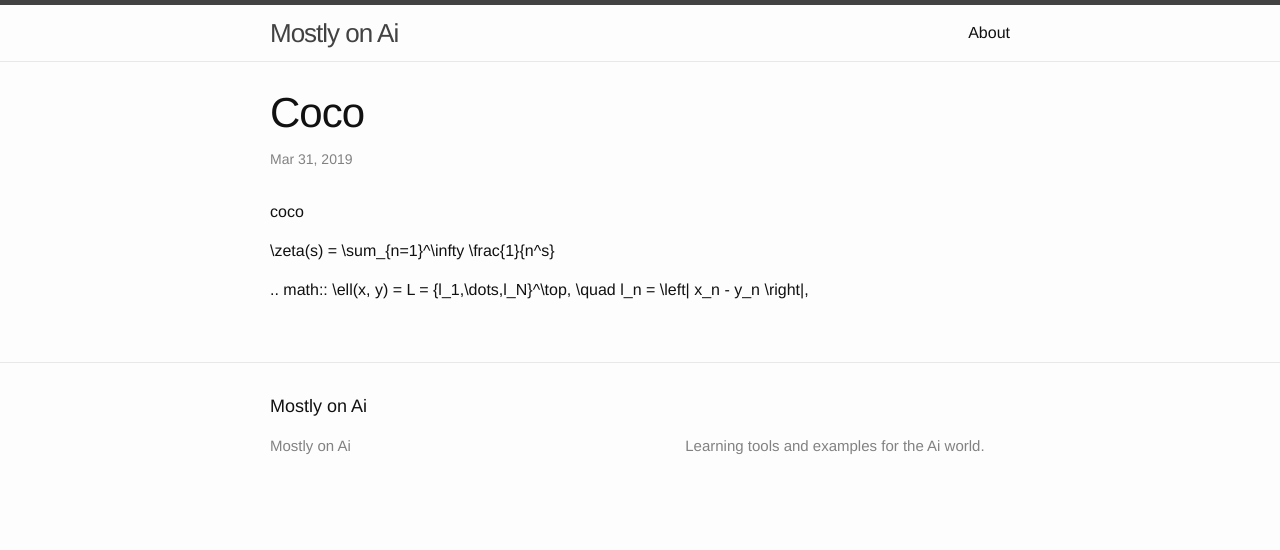
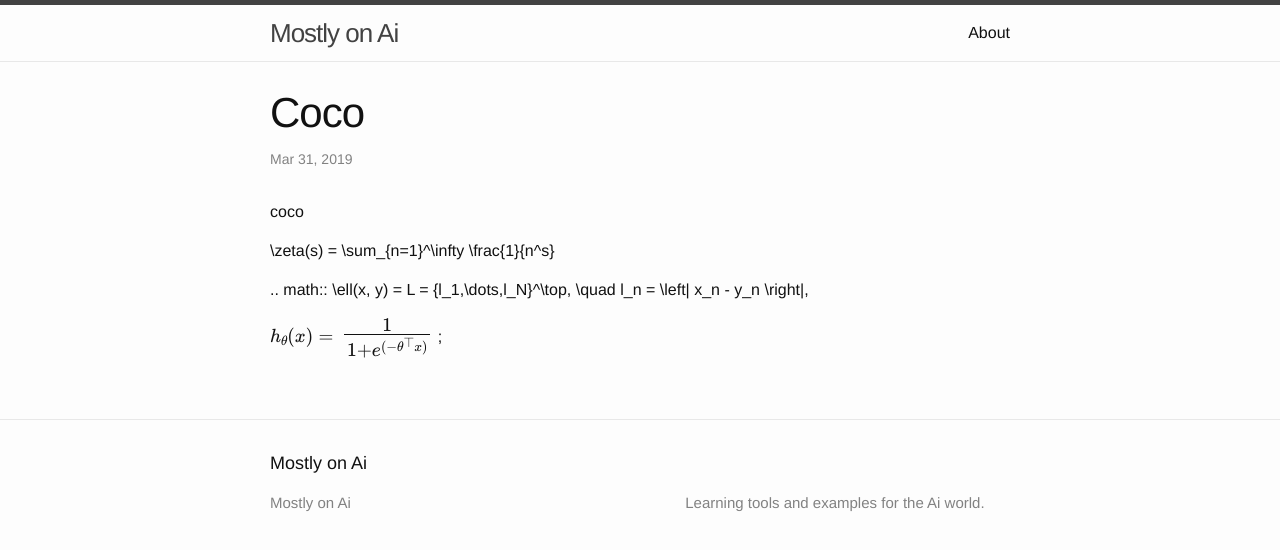
Before and after one commit to dejanbatanjac/dejanbatanjac.github.io, a Jekyll site: the page built from _posts/2019-03-31-coco.md, in a window 1280 px wide. Shown: the top 550 px of the page. Built offline with Jekyll 4.4.1, drawn with Linux system fonts in a browser that asks for light colours; our own code applies the rules of GitHub Pages for plain Markdown files; formulas are drawn with MathJax 3.

Commit message:
Update 2019-03-31-coco.md

```diff
--- a/_posts/2019-03-31-coco.md
+++ b/_posts/2019-03-31-coco.md
@@ -8,3 +8,5 @@ coco
  .. math::
         \ell(x, y) = L = \{l_1,\dots,l_N\}^\top, \quad
         l_n = \left| x_n - y_n \right|,
+
+ $h_\theta(x) = \Large\frac{1}{1 + \mathcal{e}^{(-\theta^\top x)}}$ ;
```
